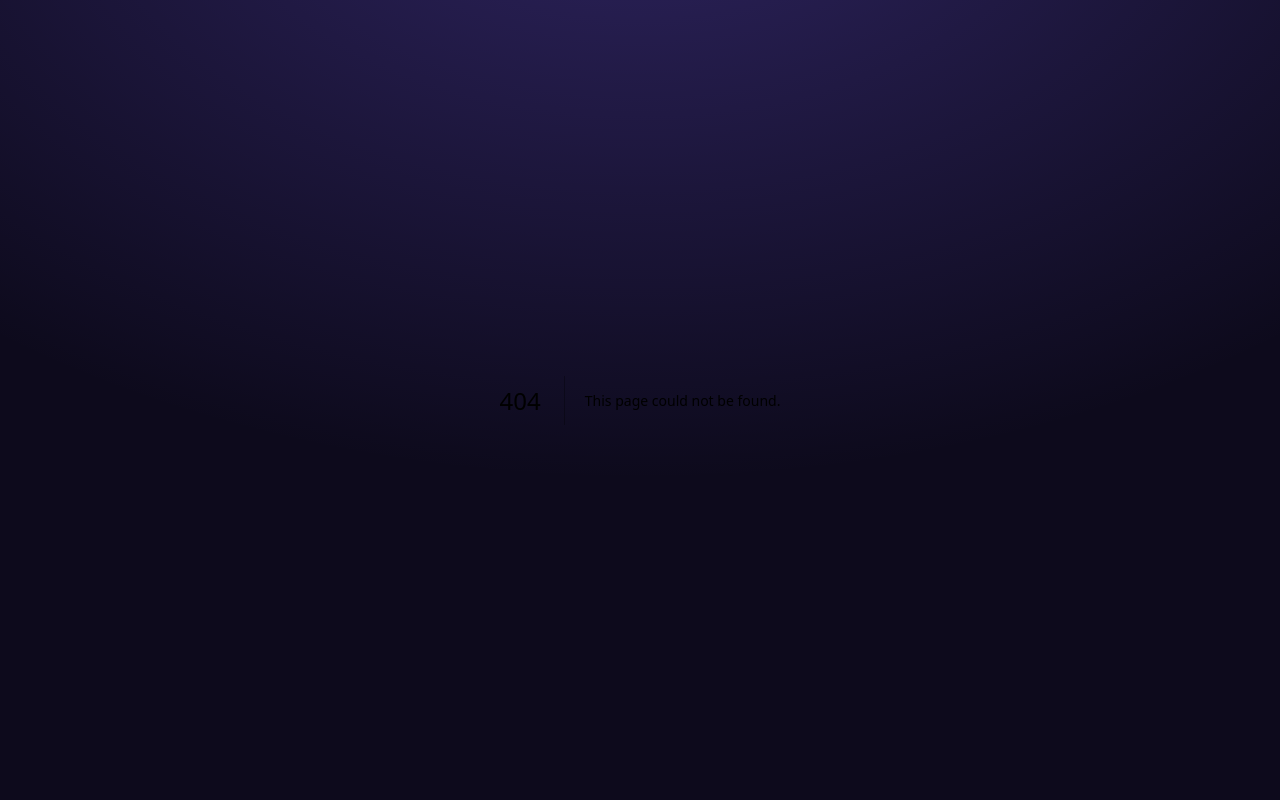
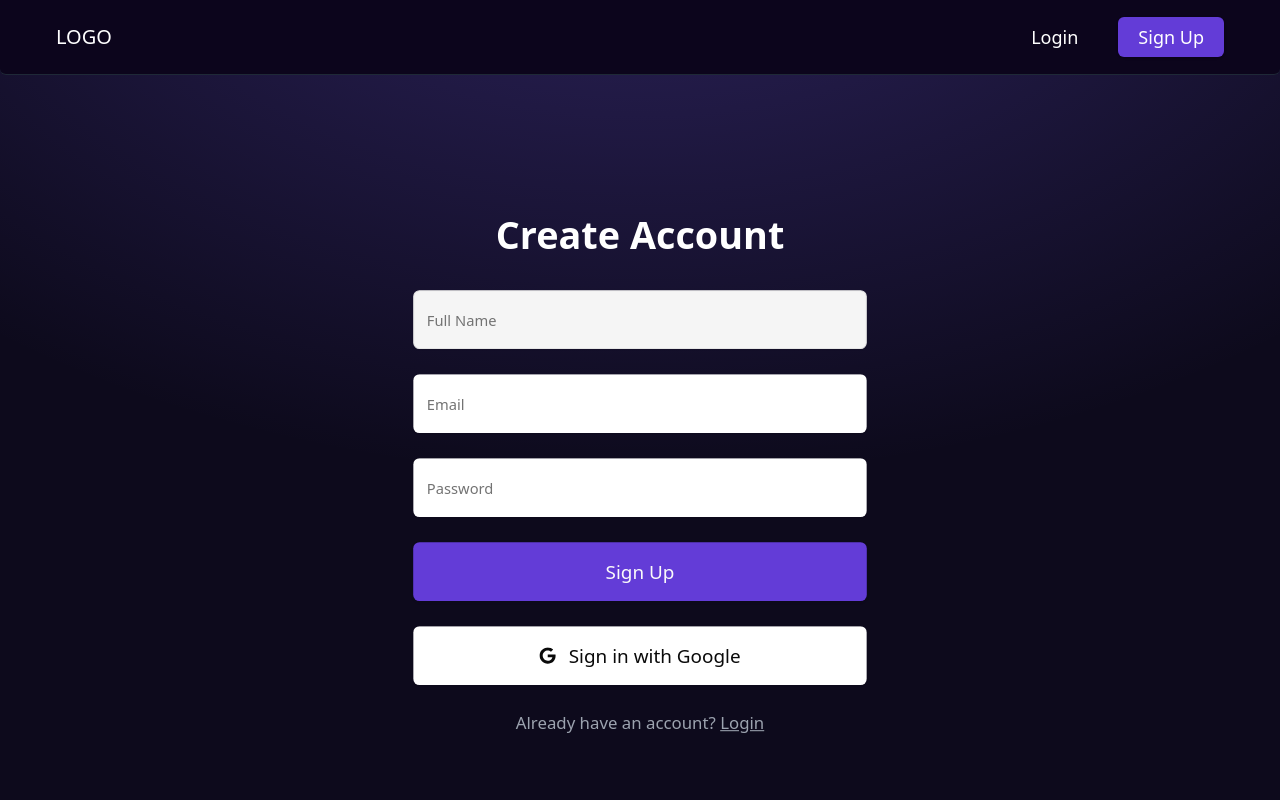
Before and after one commit to Aayush-Bindal/EchoVault, a Next.js app: page /signup in a window 1280 px wide. Before the commit this address had no page. Shown: the top 800 px of the page. Built offline with nearby package versions, Linux system fonts and the light colour scheme.

Commit message:
added routs and fixed texts

```diff
--- a/app/_components/Footer.js
+++ b/app/_components/Footer.js
@@ -1,26 +1,11 @@
 function Footer() {
   return (
     <footer className="bg-[#0B0B1F] text-[#d1d5db] px-6 py-10 w-full h-72">
-      <hr />
+      <hr className="" />
       <div className="max-w-7xl mx-auto flex flex-col items-center space-y-6 pt-9">
         <h2 className="text-3xl font-bold text-transparent bg-clip-text bg-gradient-to-r from-cyan-400 via-purple-400 to-pink-400">
           EchoVault
         </h2>
-
-        <div className="flex flex-wrap justify-center gap-6 text-sm">
-          <a href="#" className="hover:underline hover:text-white transition">
-            Home
-          </a>
-          <a href="#" className="hover:underline hover:text-white transition">
-            Features
-          </a>
-          <a href="#" className="hover:underline hover:text-white transition">
-            Pricing
-          </a>
-          <a href="#" className="hover:underline hover:text-white transition">
-            Contact
-          </a>
-        </div>
 
         <div className="flex space-x-6 mt-4">
           <a href="#" className="hover:text-cyan-400 transition">
--- a/app/_components/Navbar.js
+++ b/app/_components/Navbar.js
@@ -1,17 +1,28 @@
 import { Button } from "@/components/ui/button";
+import Link from "next/link";
 
 function Navbar() {
   return (
     <div className="w-full h-[75px] border-b-[1px] border-gray-800 bg-[#0c051c] flex flex-row justify-between items-center px-14 rounded-b-md">
-      <div className="text-white text-xl">LOGO</div>
+      <div className="text-white text-xl">
+        <Link href="/">LOGO</Link>
+      </div>
       <div className="space-x-4">
-        <Button
-          variant="ghost"
-          className="text-white py-5 px-6 hover:bg-primary hover:text-white"
-        >
-          Login
-        </Button>
-        <Button className="py-5 px-5 text-white">Sign Up</Button>
+        <Link href="/login">
+          <Button
+            aschild
+            variant="ghost"
+            className="text-white py-5 px-6 hover:bg-primary hover:text-white text-lg"
+          >
+            Login
+          </Button>
+        </Link>
+
+        <Link href="/signup">
+          <Button className="py-5 px-5 text-white text-lg" aschild>
+            Sign Up
+          </Button>
+        </Link>
       </div>
     </div>
   );
--- a/app/globals.css
+++ b/app/globals.css
@@ -114,6 +114,12 @@
     @apply bg-background text-foreground;
   }
   p {
-    @apply text-white;;
+    @apply text-white;
+  }
+  h2 {
+    @apply text-white;
+  }
+  h1 {
+    @apply text-white;
   }
 }
--- a/app/layout.js
+++ b/app/layout.js
@@ -1,4 +1,5 @@
 import Footer from "./_components/Footer";
+import Navbar from "./_components/Navbar";
 import "./globals.css";
 
 export const metadata = {
@@ -11,6 +12,7 @@ export default function RootLayout({ children }) {
     <html lang="en">
       <body>
         <div className="fixed top-0 z-[-2] h-screen w-screen bg-[#0D0A1C] bg-[radial-gradient(ellipse_80%_80%_at_50%_-20%,rgba(123,97,255,0.3),rgba(255,255,255,0))]"></div>
+        <Navbar />
         {children}
         <Footer />
       </body>
--- /dev/null
+++ b/app/login/page.js
@@ -0,0 +1,59 @@
+import { Button } from "@/components/ui/button";
+import { Input } from "@/components/ui/input";
+import Link from "next/link";
+import { FaGoogle } from "react-icons/fa";
+
+const Login = () => {
+  return (
+    <div className="min-h-screen flex items-center justify-center p-6">
+      <div className="glass-panel p-10 w-full max-w-lg neon-glow animate-fade-in">
+        <h2 className="text-4xl font-bold mb-8 text-center">Welcome Back</h2>
+        <form className="space-y-6">
+          <div>
+            <Input
+              type="email"
+              placeholder="Email"
+              className="h-14 text-lg bg-dark-lighter text-white border border-white/10"
+            />
+          </div>
+          <div>
+            <Input
+              type="password"
+              placeholder="Password"
+              className="h-14 text-lg bg-dark-lighter text-white border border-white/10"
+            />
+          </div>
+
+          <Button
+            asChild
+            className="w-full h-14 text-lg hover:bg-neon-purple/80"
+          >
+            <Link href="/login">Login</Link>
+          </Button>
+
+          <Button
+            className="w-full h-14 text-lg border border-white/10 flex items-center justify-center gap-3 hover:bg-dark-lighter/80"
+            variant="outline"
+            type="button"
+            aschild
+          >
+            <FaGoogle className="w-5 h-5" />
+            Sign in with Google
+          </Button>
+        </form>
+
+        <p className="mt-6 text-center text-gray-400 text-base">
+          Don't have an account?{" "}
+          <Link
+            href="/signup"
+            className="text-neon-cyan hover:text-neon-cyan/80 underline"
+          >
+            Sign up
+          </Link>
+        </p>
+      </div>
+    </div>
+  );
+};
+
+export default Login;
--- a/app/page.js
+++ b/app/page.js
@@ -3,11 +3,11 @@ import Navbar from "./_components/Navbar";
 import { ArrowRight } from "lucide-react";
 import { Button } from "@/components/ui/button";
 import FeatureCard from "./_components/FeatureCard";
+import Link from "next/link";
 
 function page() {
   return (
-    <div className="">
-      <Navbar />
+    <div className="text-lg">
       <div className="pt-48 flex flex-col items-center">
         <Badge
           variant="outline"
@@ -24,12 +24,14 @@ function page() {
           journaling
         </p>
         <div className="flex flex-col lg:flex-row justify-center items-center gap-4 mt-10">
-          <Button className="py-6 px-8 w-52">
-            Get Started <ArrowRight className="ml-2 h-4 w-4" />
+          <Button className="py-6 px-8 w-52" asChild>
+            <Link href="/signup">
+              Get Started <ArrowRight className="ml-2 h-4 w-4" />
+            </Link>
           </Button>
           <Button
             variant="outline"
-            className="py-6 px-12 w-52 bg-transparent border-[1px] border-primary text-white hover:bg-primary hover:text-white"
+            className="py-6 px-12 w-52 text-lg bg-transparent border-[1px] border-primary text-white hover:bg-primary hover:text-white"
           >
             Learn More
           </Button>
--- /dev/null
+++ b/app/signup/page.js
@@ -0,0 +1,67 @@
+import { Button } from "@/components/ui/button";
+import { Input } from "@/components/ui/input";
+import Link from "next/link";
+import { FaGoogle } from "react-icons/fa";
+
+const Signup = () => {
+  return (
+    <div className="min-h-screen flex items-center justify-center p-6">
+      <div className="glass-panel p-10 w-full max-w-lg neon-glow animate-fade-in scale-105">
+        <h2 className="text-4xl font-bold mb-8 text-center text-white">
+          Create Account
+        </h2>
+        <form className="space-y-6">
+          <div>
+            <Input
+              type="text"
+              placeholder="Full Name"
+              className="h-14 text-lg bg-secondary text-white border border-border"
+            />
+          </div>
+          <div>
+            <Input
+              type="email"
+              placeholder="Email"
+              className="h-14 text-lg bg-dark-lighter text-white border border-white/10"
+            />
+          </div>
+          <div>
+            <Input
+              type="password"
+              placeholder="Password"
+              className="h-14 text-lg bg-dark-lighter text-white border border-white/10"
+            />
+          </div>
+
+          <Button
+            className="w-full h-14 text-lg hover:bg-neon-purple/80"
+            asChild
+          >
+            <Link href="signup">Sign Up </Link>
+          </Button>
+
+          <Button
+            className="w-full h-14 text-lg border border-white/10 flex items-center justify-center gap-3 hover:bg-dark-lighter/80"
+            variant="outline"
+            type="button"
+          >
+            <FaGoogle className="w-5 h-5" />
+            Sign in with Google
+          </Button>
+        </form>
+
+        <p className="mt-6 text-center text-gray-400 text-base">
+          Already have an account?{" "}
+          <Link
+            href="/login"
+            className="text-neon-cyan hover:text-neon-cyan/80 underline"
+          >
+            Login
+          </Link>
+        </p>
+      </div>
+    </div>
+  );
+};
+
+export default Signup;
--- /dev/null
+++ b/components/ui/input.jsx
@@ -0,0 +1,19 @@
+import * as React from "react"
+
+import { cn } from "@/lib/utils"
+
+const Input = React.forwardRef(({ className, type, ...props }, ref) => {
+  return (
+    (<input
+      type={type}
+      className={cn(
+        "flex h-9 w-full rounded-md border border-input bg-transparent px-3 py-1 text-base shadow-sm transition-colors file:border-0 file:bg-transparent file:text-sm file:font-medium file:text-foreground placeholder:text-muted-foreground focus-visible:outline-none focus-visible:ring-1 focus-visible:ring-ring disabled:cursor-not-allowed disabled:opacity-50 md:text-sm",
+        className
+      )}
+      ref={ref}
+      {...props} />)
+  );
+})
+Input.displayName = "Input"
+
+export { Input }
--- a/package.json
+++ b/package.json
@@ -10,12 +10,14 @@
   },
   "dependencies": {
     "@radix-ui/react-slot": "^1.2.0",
+    "@react-icons/all-files": "^4.1.0",
     "class-variance-authority": "^0.7.1",
     "clsx": "^2.1.1",
     "lucide-react": "^0.503.0",
     "next": "14.2.28",
     "react": "^18",
     "react-dom": "^18",
+    "react-icons": "^5.5.0",
     "tailwind-merge": "^3.2.0",
     "tailwindcss-animate": "^1.0.7"
   },
```
Also changed, not shown: 1 other file (tests, documents, lock files or other folders).
